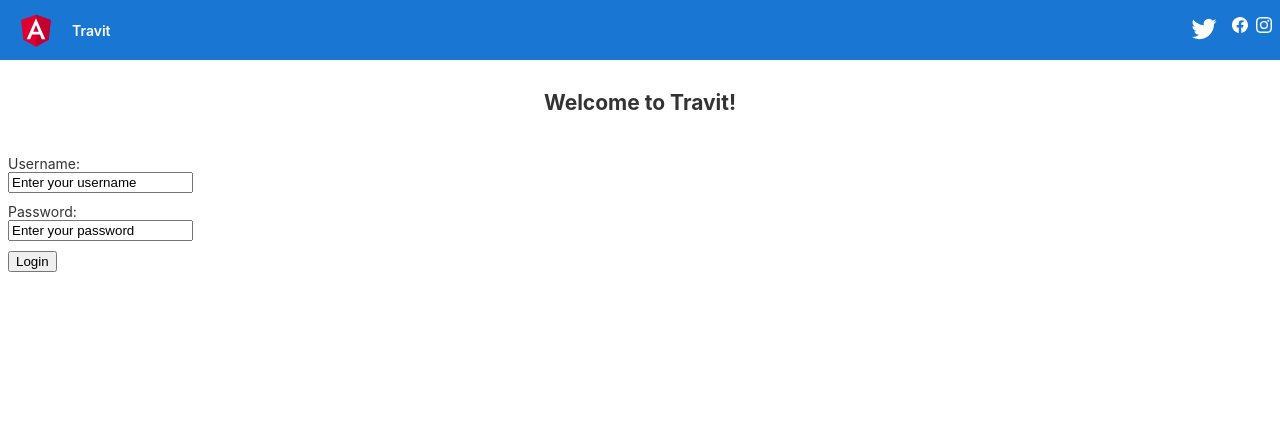
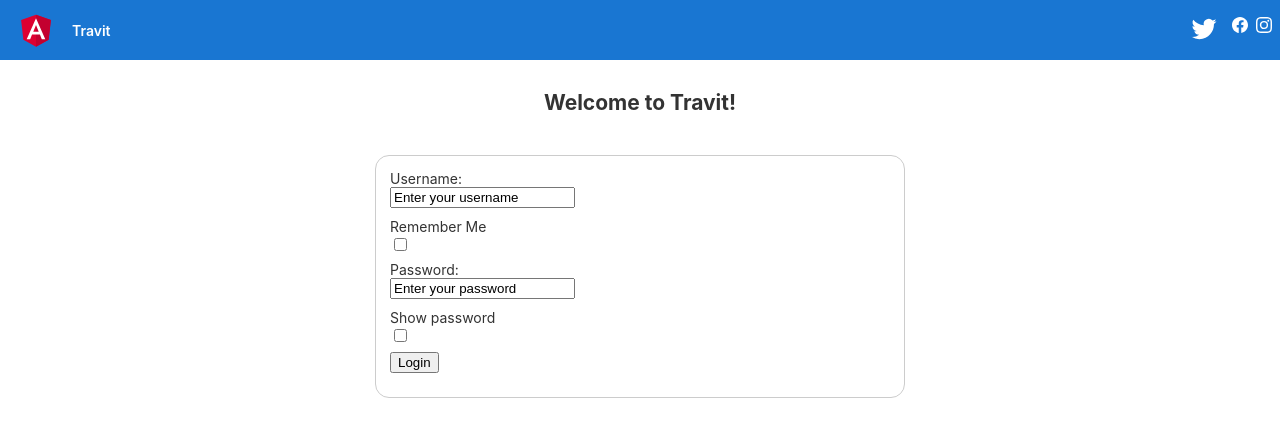
Before and after one commit to Emmanuel289/Travit, an Angular app: page / in a window 1280 px wide. Shown: the top 436 px of the page. Built offline with nearby package versions, Linux system fonts and the light colour scheme.

Commit message:
More fields for the login

```diff
--- a/src/app/app.module.ts
+++ b/src/app/app.module.ts
@@ -4,6 +4,7 @@ import { BrowserModule } from '@angular/platform-browser';
 import { AppRoutingModule } from './app-routing.module';
 import { AppComponent } from './app.component';
 import { LoginComponent } from './login/login.component';
+import { BrowserAnimationsModule } from '@angular/platform-browser/animations';
 
 @NgModule({
   declarations: [
@@ -12,7 +13,8 @@ import { LoginComponent } from './login/login.component';
   ],
   imports: [
     BrowserModule,
-    AppRoutingModule
+    AppRoutingModule,
+    BrowserAnimationsModule
   ],
   providers: [],
   bootstrap: [AppComponent]
--- a/src/app/login/login.component.css
+++ b/src/app/login/login.component.css
@@ -1,17 +1,26 @@
+
 
 form{
 
-    position: relative;
-
-    align-content: center;
+    /* Center the form on the page */
+    margin: 0 auto;
+    width: 500px;
+    /* Form outline */
+    padding: 1em;
+    border: 1px solid #CCC;
+    border-radius: 1em;
 }
 
 form.login {
     display: table;
+    margin: 0 auto;
+    width: 500px;
 }
 
 div.login{
     display: table-row;
+    margin: 0 auto;
+    width: 500px;
 }
 
 label, input {
--- a/src/app/login/login.component.html
+++ b/src/app/login/login.component.html
@@ -1,4 +1,4 @@
-<form action="" method="get" class="form-example">
+<form action="" method="post" class="form-example">
     <div class="login">
         <div>
             <label for="name">Username: </label>
@@ -6,12 +6,30 @@
 
         <input type="text" name="name" id="name" value="Enter your username" required>
     </div>
+
+    <div class = "login">
+        <div>
+            <label for="remember me">Remember Me</label>
+        </div>
+        <input type="checkbox" id="remember me" name="remember me" value="">
+    </div>
     <div class="login">
         <div>
             <label for="password">Password: </label>
         </div>
         <input type="text" name="password" id="password" value="Enter your password" required>
     </div>
+
+    <div class = "login">
+        <div>
+            <label for="show password">Show password</label>
+        </div>
+        <input type="checkbox" id="show password" name="show password" value="">
+    </div>
+
+
+
+
     <div class="login">
       <input type="submit" value="Login">
     </div>
--- a/src/index.html
+++ b/src/index.html
@@ -6,8 +6,11 @@
   <base href="/">
   <meta name="viewport" content="width=device-width, initial-scale=1">
   <link rel="icon" type="image/x-icon" href="favicon.ico">
+  <link rel="preconnect" href="https://fonts.gstatic.com">
+  <link href="https://fonts.googleapis.com/css2?family=Roboto:wght@300;400;500&display=swap" rel="stylesheet">
+  <link href="https://fonts.googleapis.com/icon?family=Material+Icons" rel="stylesheet">
 </head>
-<body>
+<body class="mat-typography">
   <app-root></app-root>
 </body>
 </html>
--- a/src/styles.css
+++ b/src/styles.css
@@ -1 +1,4 @@
 /* You can add global styles to this file, and also import other style files */
+
+html, body { height: 100%; }
+body { margin: 0; font-family: Roboto, "Helvetica Neue", sans-serif; }
```
